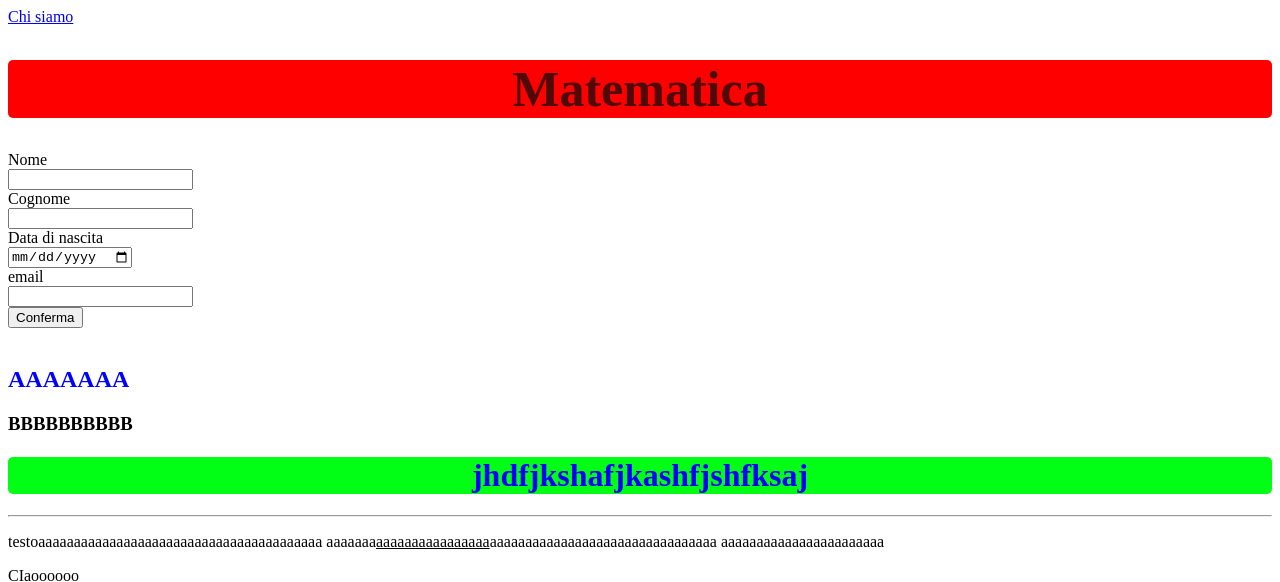
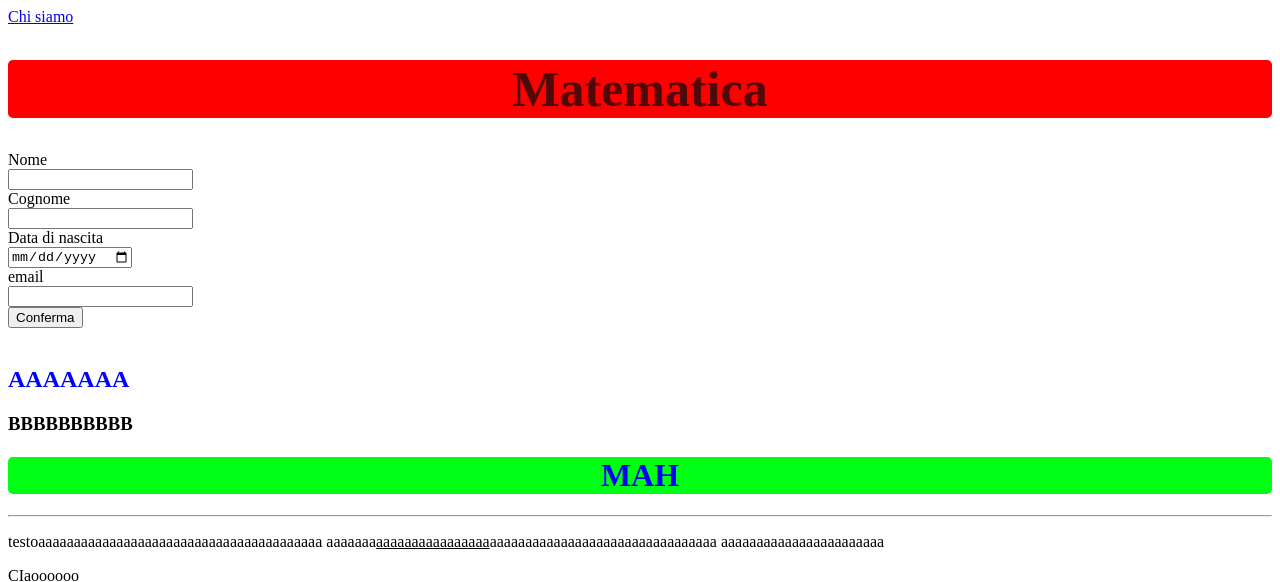
Before and after one commit to Imboto/MyRepAppFrontEnd, a plain HTML site: page index.html in a window 1280 px wide. Shown: the top 582 px of the page. Drawn offline with Linux system fonts and the light colour scheme.

Commit message:
update index html
change title

```diff
--- a/index.html
+++ b/index.html
@@ -4,7 +4,7 @@
 <head>
     <meta charset="utf-8"/>
     <meta http-equiv="Content-Type" content="text/hatml; charset=utf-8">
-    <title> CIao</title>
+    <title>LEONARDO TITLE</title>
     <!--
     <style>
         .titolo{
@@ -70,7 +70,7 @@
           <br/>
           <h2 style="color:blue">AAAAAAA</h2>
           <h3>BBBBBBBBBB</h3>
-          <h1 class="titolo"> jhdfjkshafjkashfjshfksaj</h1>
+          <h1 class="titolo"> MAH</h1>
 
           <hr/>
           <p>testoaaaaaaaaaaaaaaaaaaaaaaaaaaaaaaaaaaaaaaaa
```
